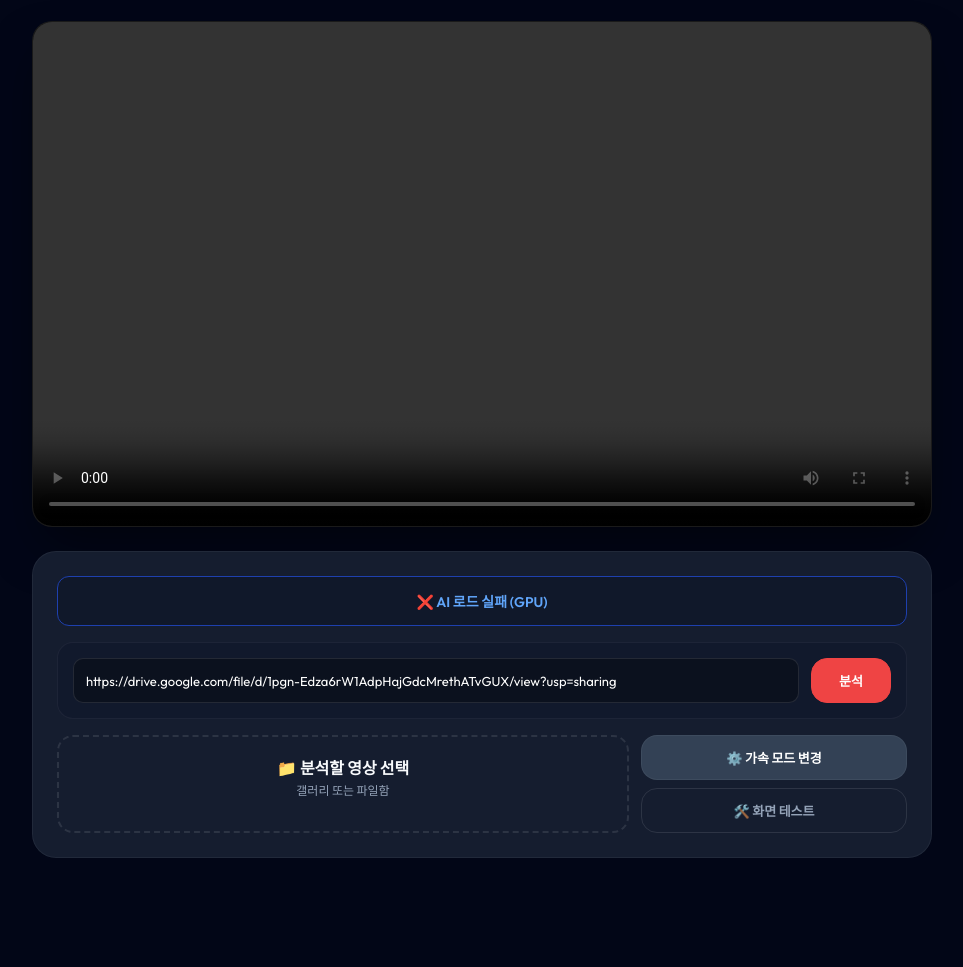
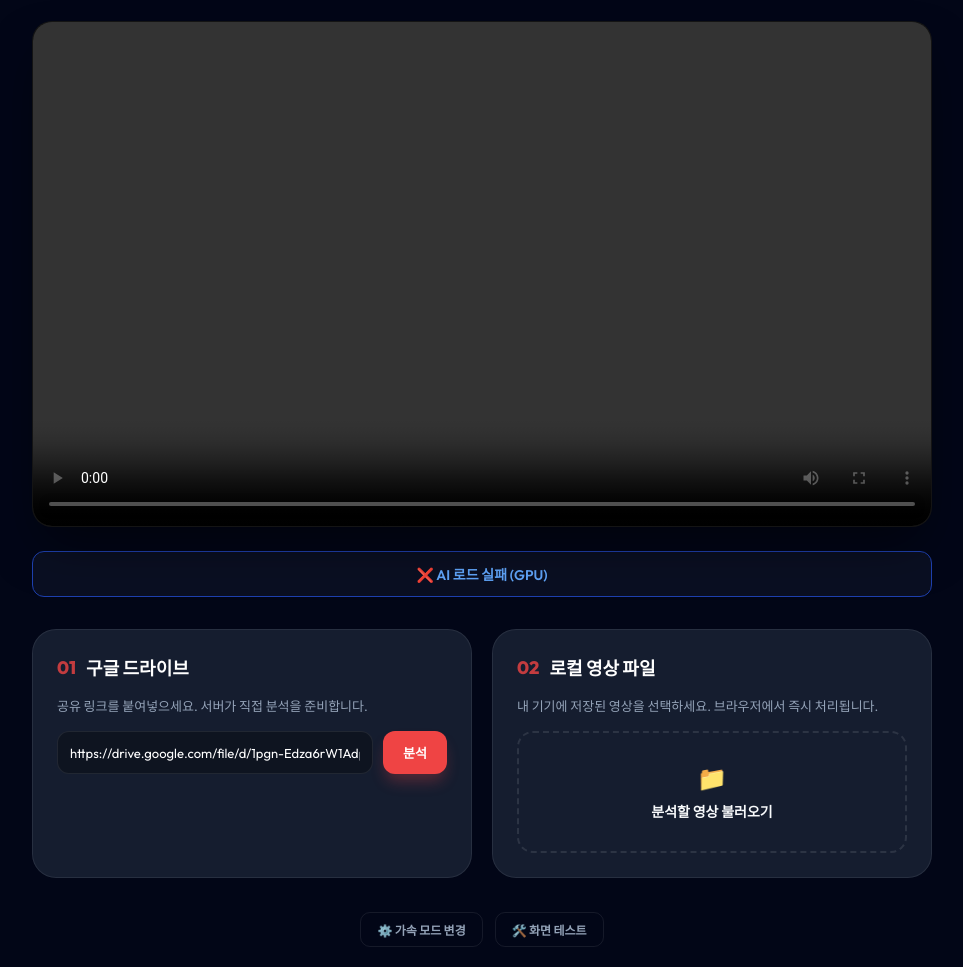
Before and after one commit to findyoumed/youtube-pose-test, a website: page index.html in a window 1280 px wide. Shown: the part 88-1055 px from the top of the page, without its empty margins (158-1121 px from the left). Before the commit the page ends 966 px from the top, so only its background shows below. Drawn offline with Linux system fonts and the light colour scheme.

Commit message:
Simplify UI for video selection

```diff
--- a/index.html
+++ b/index.html
@@ -15,8 +15,10 @@
             --accent-glow: rgba(239, 68, 68, 0.3);
             --text: #f8fafc;
             --text-muted: #94a3b8;
+            --border: rgba(255, 255, 255, 0.08);
         }
 
+        /* [LOG: 20260327_1440] Simplified UI System Upgrade */
         * {
             margin: 0;
             padding: 0;
@@ -86,7 +88,7 @@
             background: #000;
             border-radius: 20px;
             overflow: hidden;
-            border: 1px solid rgba(255, 255, 255, 0.1);
+            border: 1px solid var(--border);
             box-shadow: 0 25px 50px -12px rgba(0, 0, 0, 0.5);
         }
 
@@ -122,78 +124,153 @@
             display: none;
         }
 
-        .controls {
+        #status {
+            width: 100%;
+            padding: 12px;
+            border-radius: 12px;
+            font-size: 14px;
+            font-weight: 600;
+            text-align: center;
+            background: rgba(15, 23, 42, 0.6);
+            border: 1px solid #1e40af;
+            color: #60a5fa;
+            margin-bottom: 8px;
+        }
+
+        .selection-grid {
+            display: grid;
+            grid-template-columns: 1fr 1fr;
+            gap: 20px;
+        }
+
+        @media (max-width: 600px) {
+            .selection-grid {
+                grid-template-columns: 1fr;
+            }
+        }
+
+        .selection-card {
             background: var(--card);
             backdrop-filter: blur(20px);
             padding: 24px;
             border-radius: 24px;
-            border: 1px solid rgba(255, 255, 255, 0.05);
+            border: 1px solid var(--border);
             display: flex;
             flex-direction: column;
             gap: 16px;
+            transition: transform 0.3s;
         }
 
-        #status {
-            padding: 14px;
-            border-radius: 12px;
-            font-size: 14px;
-            font-weight: 600;
-            text-align: center;
-            background: rgba(15, 23, 42, 0.8);
-            border: 1px solid #1e40af;
-            color: #60a5fa;
-            transition: all 0.3s;
+        .selection-card:hover {
+            transform: translateY(-5px);
+            border-color: rgba(255,255,255,0.2);
         }
 
-        .btn-group {
+        .selection-card h3 {
+            font-size: 18px;
+            font-weight: 700;
+            color: #fff;
             display: flex;
-            gap: 12px;
-            flex-wrap: wrap;
+            align-items: center;
+            gap: 10px;
         }
 
-        .file-upload {
-            flex: 2;
-            min-width: 200px;
-            border: 2px dashed rgba(255, 255, 255, 0.1);
-            border-radius: 16px;
-            padding: 18px;
-            text-align: center;
-            cursor: pointer;
+        .selection-card h3 span {
+            color: var(--accent);
+            opacity: 0.8;
+        }
+
+        .selection-card p {
+            font-size: 13px;
+            color: var(--text-muted);
+        }
+
+        .input-row {
+            display: flex;
+            gap: 10px;
+        }
+
+        input[type="text"] {
+            flex: 1;
+            background: rgba(0,0,0,0.3);
+            border: 1px solid var(--border);
+            border-radius: 12px;
+            padding: 12px;
+            color: #fff;
+            font-size: 13px;
+            outline: none;
             transition: 0.3s;
         }
 
-        .file-upload:hover {
+        input[type="text"]:focus {
+            border-color: var(--accent);
+            background: rgba(0,0,0,0.5);
+        }
+
+        .btn-main {
+            background: var(--accent);
+            color: #fff;
+            border: none;
+            border-radius: 12px;
+            padding: 12px 20px;
+            font-size: 13px;
+            font-weight: 700;
+            cursor: pointer;
+            transition: 0.2s;
+            box-shadow: 0 10px 15px -3px var(--accent-glow);
+        }
+
+        .btn-main:hover {
+            transform: scale(1.02);
+            filter: brightness(1.1);
+        }
+
+        .file-label {
+            display: flex;
+            flex-direction: column;
+            align-items: center;
+            justify-content: center;
+            padding: 30px 15px;
+            border: 2px dashed rgba(255,255,255,0.1);
+            border-radius: 16px;
+            cursor: pointer;
+            transition: 0.3s;
+            text-align: center;
+        }
+
+        .file-label:hover {
             border-color: var(--accent);
             background: var(--accent-glow);
         }
 
-        input[type="file"] {
-            display: none;
+        .file-label span {
+            font-size: 14px;
+            font-weight: 600;
+            margin-top: 8px;
         }
 
-        .btn-action {
-            flex: 1;
-            background: #334155;
-            color: #fff;
-            border: none;
-            border-radius: 16px;
-            padding: 12px;
-            font-size: 13px;
+        .utils-panel {
+            display: flex;
+            justify-content: center;
+            gap: 12px;
+            margin-top: 10px;
+        }
+
+        .btn-util {
+            background: transparent;
+            color: var(--text-muted);
+            border: 1px solid var(--border);
+            border-radius: 10px;
+            padding: 8px 16px;
+            font-size: 12px;
             font-weight: 600;
             cursor: pointer;
             transition: 0.2s;
-            border: 1px solid rgba(255, 255, 255, 0.05);
         }
 
-        .btn-action:hover {
-            background: #475569;
-            transform: translateY(-2px);
-        }
-
-        .btn-secondary {
-            background: transparent;
-            color: var(--text-muted);
-            border: 1px solid rgba(255, 255, 255, 0.1);
+        .btn-util:hover {
+            background: rgba(255,255,255,0.05);
+            color: #fff;
         }
 
         .spinner {
@@ -209,9 +286,7 @@
         }
 
         @keyframes spin {
-            to {
-                transform: rotate(360deg);
-            }
+            to { transform: rotate(360deg); }
         }
     </style>
 </head>
@@ -229,32 +304,38 @@
             <div id="aiOverlay">🔍 인물 탐색 중...</div>
         </div>
 
-        <div class="controls">
-            <div id="status">⏳ 모듈 준비 중...</div>
+        <div id="status">⏳ 모듈 준비 중...</div>
 
-            <!-- [LOG: 20260327_1342] URL 분석 입력창 -->
-            <div class="btn-group"
-                style="background: rgba(15, 23, 42, 0.5); padding: 15px; border-radius: 16px; border: 1px solid rgba(255,255,255,0.05);">
-                <input type="text" id="urlInput" placeholder="구글 드라이브나 영상 URL 입력"
-                    value="https://drive.google.com/file/d/1pgn-Edza6rW1AdpHajGdcMrethATvGUX/view?usp=sharing"
-                    style="flex: 1; min-width: 200px; background: rgba(0,0,0,0.3); border: 1px solid rgba(255,255,255,0.1); border-radius: 10px; padding: 12px; color: #fff; font-size: 13px; outline: none;">
-                <button class="btn-action" onclick="window.loadFromUrl()"
-                    style="flex: 0 0 80px; background: var(--accent); border-color: var(--accent);">분석</button>
+        <div class="selection-grid">
+            <!-- [Case 1] 구글 드라이브 -->
+            <div class="selection-card">
+                <h3><span>01</span> 구글 드라이브</h3>
+                <p>공유 링크를 붙여넣으세요. 서버가 직접 분석을 준비합니다.</p>
+                <div class="input-row">
+                    <input type="text" id="urlInput" placeholder="https://drive.google.com/..."
+                        value="https://drive.google.com/file/d/1pgn-Edza6rW1AdpHajGdcMrethATvGUX/view?usp=sharing">
+                    <button class="btn-main" onclick="window.loadFromUrl()">분석</button>
+                </div>
             </div>
 
-            <div class="btn-group">
-                <label class="file-upload">
-                    <input type="file" id="videoInput" accept="video/*">
-                    <span style="font-weight: 600; display: block;">📁 분석할 영상 선택</span>
-                    <span style="font-size: 12px; color: var(--text-muted);">갤러리 또는 파일함</span>
+            <!-- [Case 2] 로컬 파일 -->
+            <div class="selection-card">
+                <h3><span>02</span> 로컬 영상 파일</h3>
+                <p>내 기기에 저장된 영상을 선택하세요. 브라우저에서 즉시 처리됩니다.</p>
+                <label class="file-label">
+                    <input type="file" id="videoInput" accept="video/*" style="display:none;">
+                    <div style="font-size: 24px;">📁</div>
+                    <span>분석할 영상 불러오기</span>
                 </label>
-                <div style="flex: 1; display: flex; flex-direction: column; gap: 8px;">
-                    <button class="btn-action" onclick="window.toggleHardware()">⚙️ 가속 모드 변경</button>
-                    <button class="btn-action btn-secondary" onclick="window.testCanvas()">🛠️ 화면 테스트</button>
-                </div>
             </div>
         </div>
+
+        <div class="utils-panel">
+            <button class="btn-util" onclick="window.toggleHardware()">⚙️ 가속 모드 변경</button>
+            <button class="btn-util" onclick="window.testCanvas()">🛠️ 화면 테스트</button>
+        </div>
     </div>
+
 
     <!-- [LOG: 20260327_1338] 최적화 전용 캔버스 -->
     <canvas id="offscreenCanvas" style="display:none;"></canvas>
```
